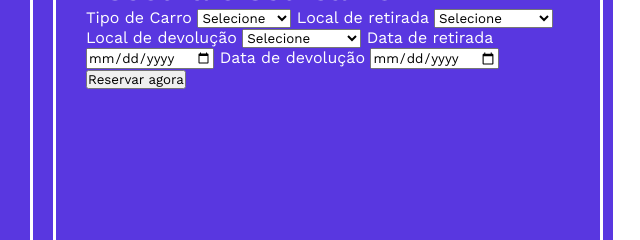
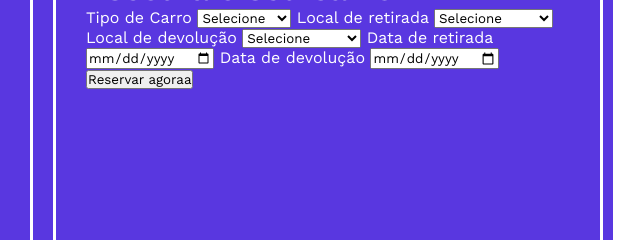
Before and after one commit to Paulovittor/locadora.web, a plain HTML site: page index.html in a window 1280 px wide. Shown: the part 166-406 px from the top of the page, 597-1237 px from the left. Drawn offline with nearby package versions, Linux system fonts and the light colour scheme.

Commit message:
form-card

```diff
--- a/index.html
+++ b/index.html
@@ -84,7 +84,7 @@
               <label for="return-date">Data de devolução</label>
               <input type="date" id="return-date" name="return-date" />
 
-              <button type="submit" class="btn-book">Reservar agora</button>
+              <button type="submit" class="btn-book">Reservar agoraa</button>
 
             </form>
           </div>
```
